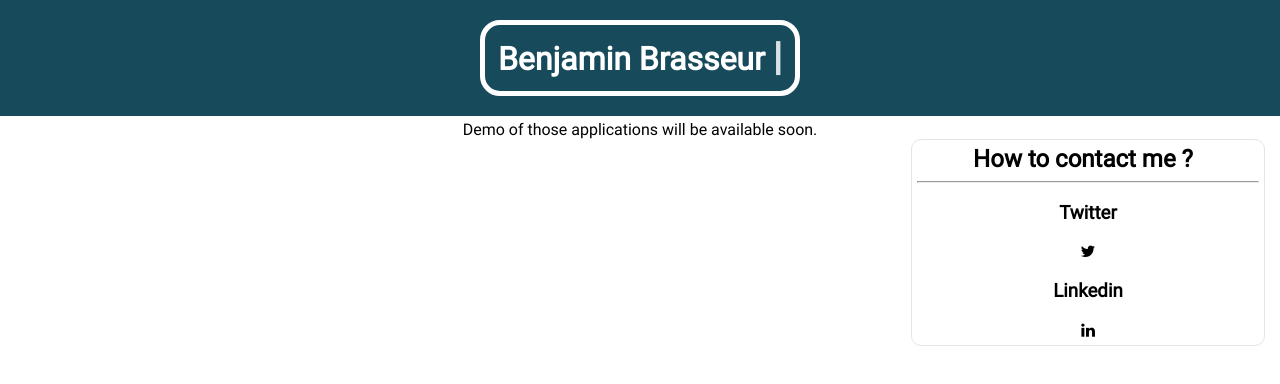
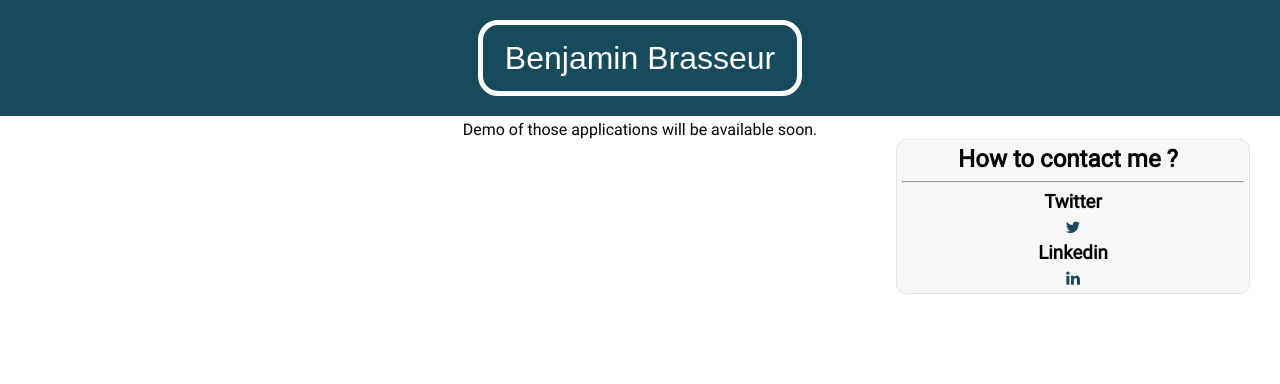
Before and after one commit to benjaminbra/benjaminbrasseur_nodejs, a website: page public/index.html in a window 1280 px wide. Drawn offline with nearby package versions, Linux system fonts and the light colour scheme; no server answers.

Commit message:
Basic search system

```diff
--- a/public/benjaminbrasseur.js
+++ b/public/benjaminbrasseur.js
@@ -33,13 +33,24 @@ $(document).ready(function() {
           }
       }
       url = obj.url != null ? obj.url : "#";
-      html = '<div> ' +
-'<div class="gitRepo">' +
+      size = $('.projects').children('.gitRepo').length;
+      html = '<div class="gitRepo" id="'+size+'">' +
 '<div class="title"><h2><a target="_blank" href="' + url + '">' + name + '</a><small> <a target="_blank" href="' + url + '"><img src="github.png" alt="Voir sur Github" /></a></small></h2></div>' +
   language +
   '<div class="description">' + description + '</div>' +
-  '</div>' +
   '</div>';
       $('.projects').append(html);
   });
 });
+
+$('#search').on('keyup',function(){
+  search = $(this).val().toLowerCase().replace(/\s/g,'');
+  $('.projects').children('.gitRepo').each(function(i,e){
+    original = e.textContent.toLowerCase().replace(/\s/g,'');
+    if(search.length > 0 && original.replace(search,'')==original){
+      $('#'+i).css('display','none');
+    } else {
+      $('#'+i).css('display','block');
+    }
+  });
+});
--- a/public/index.html
+++ b/public/index.html
@@ -15,26 +15,24 @@
     <div>Demo of those applications will be available soon.</div>
     <div class="projects"></div>
     <div class="contact">
-      <div class="gitRepo center">
+      <div class="gitRepo b-contact">
         <div class="title">
           <h2>How to contact me ?</h2>
           <hr/>
         </div>
         <h3>Twitter</h3>
-        <i class="fa fa-twitter"></i>
+        <a href="https://twitter.com/Benjamin_Bra85" target="_blank"><i class="fa fa-twitter"></i></a>
         <h3>Linkedin</h3>
-        <i class="fa fa-linkedin"></i>
+        <a href="https://www.linkedin.com/in/benjaminbrasseur85" target="_blank"><i class="fa fa-linkedin"></i></a>
       </div>
     </div>
   </div>
   <div class="circle"></div>
   <div class="name">
-    <h1><span class="search">Benjamin Brasseur</span> <span class="blink">|</span></h1>
+    <input id="search" type="text" name="search" placeholder="Benjamin Brasseur" value="" />
   </div>
   <script type="application/javascript" src="jquery.js"></script>
   <script src="/socket.io/socket.io.js"></script>
   <script type="application/javascript" src="benjaminbrasseur.js"></script>
-
   <body>
-
 </html>
--- a/public/style.css
+++ b/public/style.css
@@ -26,12 +26,15 @@ body {
 .main .projects {
   width: 69%;
   display: inline-block;
+  float: left;
 }
 
 .main .contact {
   width: 30%;
   display: inline-block;
   float: right;
+  position: fixed;
+  right: 15px;
 }
 
 .active {
@@ -114,8 +117,17 @@ body {
   background: #174a5b;
 }
 
-.center{
+.b-contact{
   text-align: center;
+  background: #f7f7f7;
+}
+
+.b-contact h3{
+  margin: 5px 0;
+}
+
+.b-contact a{
+  color: #174a5b;
 }
 
 .name h1 {
@@ -126,6 +138,23 @@ body {
   line-height: 2em;
   max-width: 310px;
 }
+
+.name input{
+  font-size: 2em;
+  border: 5px solid white;
+  border-radius: 20px;
+  margin: 20px auto;
+  line-height: 2em;
+  max-width: 310px;
+  color: white;
+  background: rgba(0, 0, 0, 0);
+  text-align: center;
+}
+
+.name input::-webkit-input-placeholder { color: white; }
+.name input:-moz-placeholder { color: white; }
+.name input::-moz-placeholder { color: white; }
+.name input:-ms-input-placeholder { color: white; }
 
 .name button {
   font-size: 2em;
@@ -239,6 +268,7 @@ body {
   .main .projects, .main .contact {
     display: block;
     float: none;
+    position: relative;
     width: 100%;
   }
 }
```
